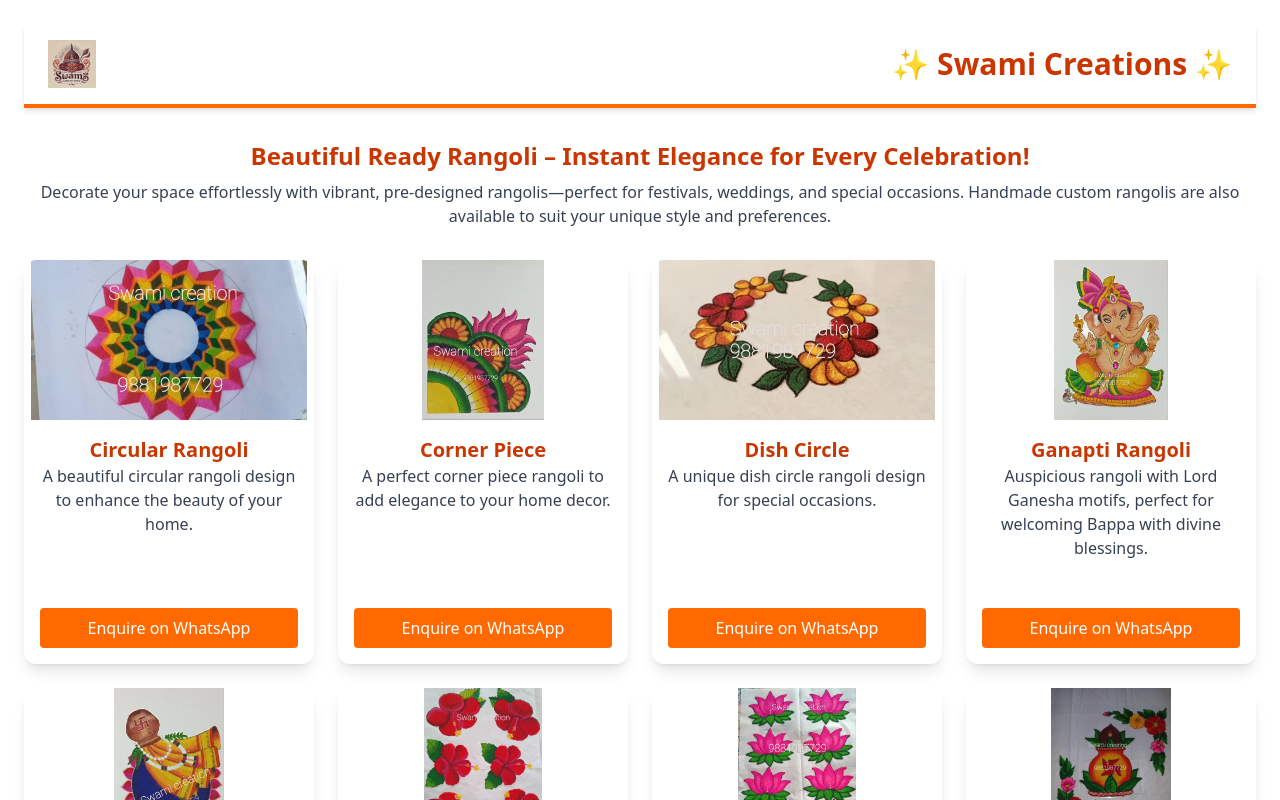
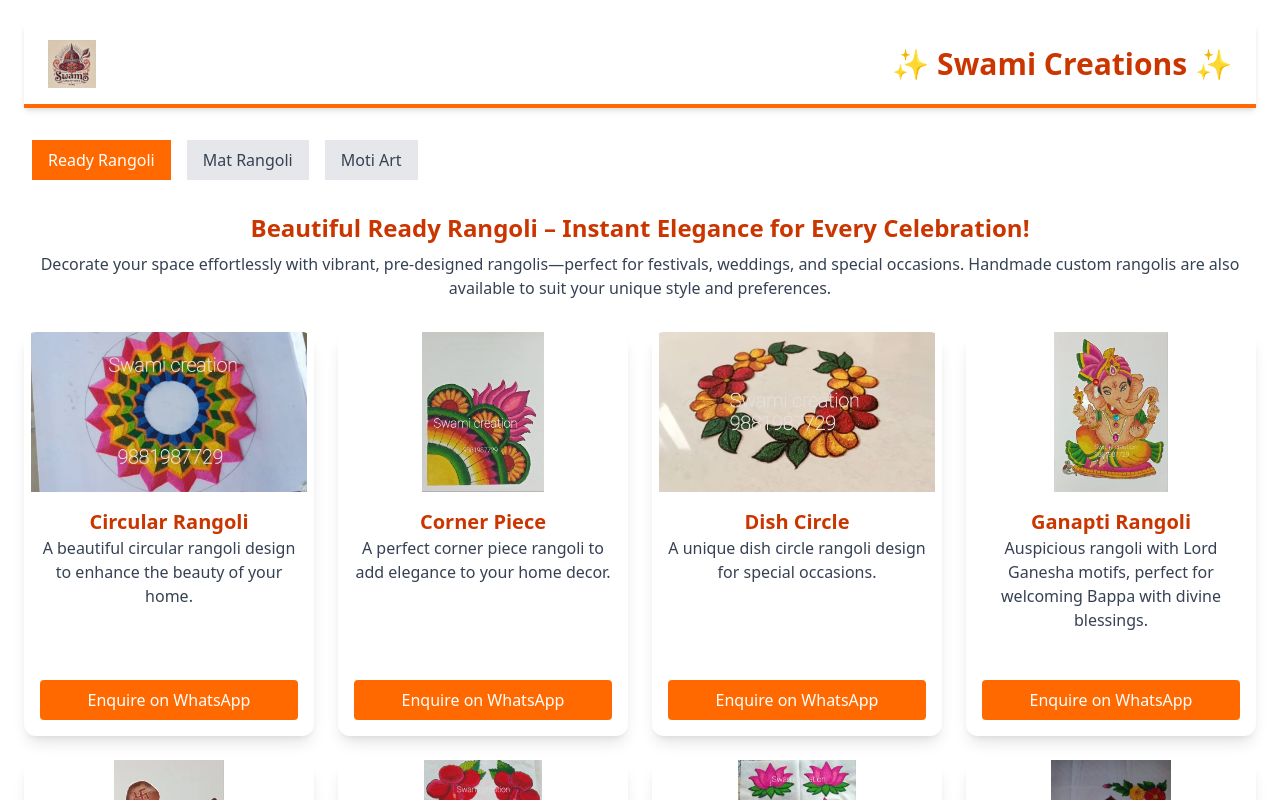
Before and after one commit to ShekharKShende/swamicreations, a React (Vite) app: page / in a window 1280 px wide. Shown: the top 800 px of the page. Built offline with nearby package versions, Linux system fonts and the light colour scheme.

Commit message:
added tabs

```diff
--- a/src/App.jsx
+++ b/src/App.jsx
@@ -1,3 +1,4 @@
+import React, { useState } from 'react';
 import './App.css'
 import CircularRangoli from './images/circular-rangoli.jpeg';
 import CornerPiece from './images/cirner-piece.jpeg';
@@ -20,6 +21,7 @@ import WelcomeLady from './images/welcome-lady.jpeg';
 import logo from './images/logo.jpeg';
 
 function App() {
+  const [activeTab, setActiveTab] = useState('readyRangoli');
 
   const projects = [
     {
@@ -127,8 +129,8 @@ function App() {
     }
   };
 
-  const handleEnquire = (title) => {
-    const message = `Hello, I would like to enquire about the ${title} rangoli.`;
+  const handleEnquire = (title, imgUrl) => {
+    const message = `Hello, I would like to enquire about the ${title} rangoli. Here is the image: ${imgUrl}`;
     const whatsappNumber = "+919881987729";
     const whatsappLink = `https://wa.me/${whatsappNumber}?text=${encodeURIComponent(message)}`;
     window.open(whatsappLink, '_blank');
@@ -143,6 +145,32 @@ function App() {
           ✨ Swami Creations ✨
         </h1>
       </header>
+
+      {/* Tabs */}
+      <div className="flex justify-start my-8">
+        <button
+          className={`px-4 py-2 mx-2 ${activeTab === 'readyRangoli' ? 'bg-orange-500 text-white' : 'bg-gray-200 text-gray-700'}`}
+          onClick={() => setActiveTab('readyRangoli')}
+        >
+          Ready Rangoli
+        </button>
+        <button
+          className={`px-4 py-2 mx-2 ${activeTab === 'matRangoli' ? 'bg-orange-500 text-white' : 'bg-gray-200 text-gray-700'}`}
+          onClick={() => setActiveTab('matRangoli')}
+        >
+          Mat Rangoli
+        </button>
+        <button
+          className={`px-4 py-2 mx-2 ${activeTab === 'motiArt' ? 'bg-orange-500 text-white' : 'bg-gray-200 text-gray-700'}`}
+          onClick={() => setActiveTab('motiArt')}
+        >
+          Moti Art
+        </button>
+      </div>
+
+      {/* Content */}
+      {activeTab === 'readyRangoli' && (
+        <>
           {/* Subheader */}
           <div className="text-center my-8">
             <h2 className="text-2xl font-bold text-orange-700">Beautiful Ready Rangoli – Instant Elegance for Every Celebration!</h2>
@@ -163,7 +191,7 @@ function App() {
                 <div className="p-4">
                   <button
                     className="mt-4 bg-orange-500 text-white py-2 px-4 rounded hover:bg-orange-600 w-full"
-                onClick={() => handleEnquire(card.title)}
+                    onClick={() => handleEnquire(card.title, card.img)}
                   >
                     Enquire on WhatsApp
                   </button>
@@ -171,6 +199,24 @@ function App() {
               </div>
             ))}
           </div>
+        </>
+      )}
+
+      {activeTab === 'matRangoli' && (
+        <div className="text-center my-8">
+          <h2 className="text-2xl font-bold text-orange-700">Mat Rangoli</h2>
+          <p className="text-gray-700 mt-2">Discover our beautiful collection of Mat Rangoli, perfect for adding a touch of elegance and tradition to your home decor.</p>
+          {/* Add Mat Rangoli content here */}
+        </div>
+      )}
+
+      {activeTab === 'motiArt' && (
+        <div className="text-center my-8">
+          <h2 className="text-2xl font-bold text-orange-700">Moti Art</h2>
+          <p className="text-gray-700 mt-2">Explore our exquisite collection of Moti Art, perfect for adding a touch of elegance and tradition to your home decor.</p>
+          {/* Add Moti Art content here */}
+        </div>
+      )}
 
       {/* Footer with Matching Theme */}
       <footer className="mt-12 bg-orange-700 text-yellow-200 text-center py-6 rounded-xl shadow-md">
@@ -187,4 +233,4 @@ function App() {
   );
 }
 
-export default App
+export default App;
```
Lines whose indentation alone changed are shown as unchanged.
